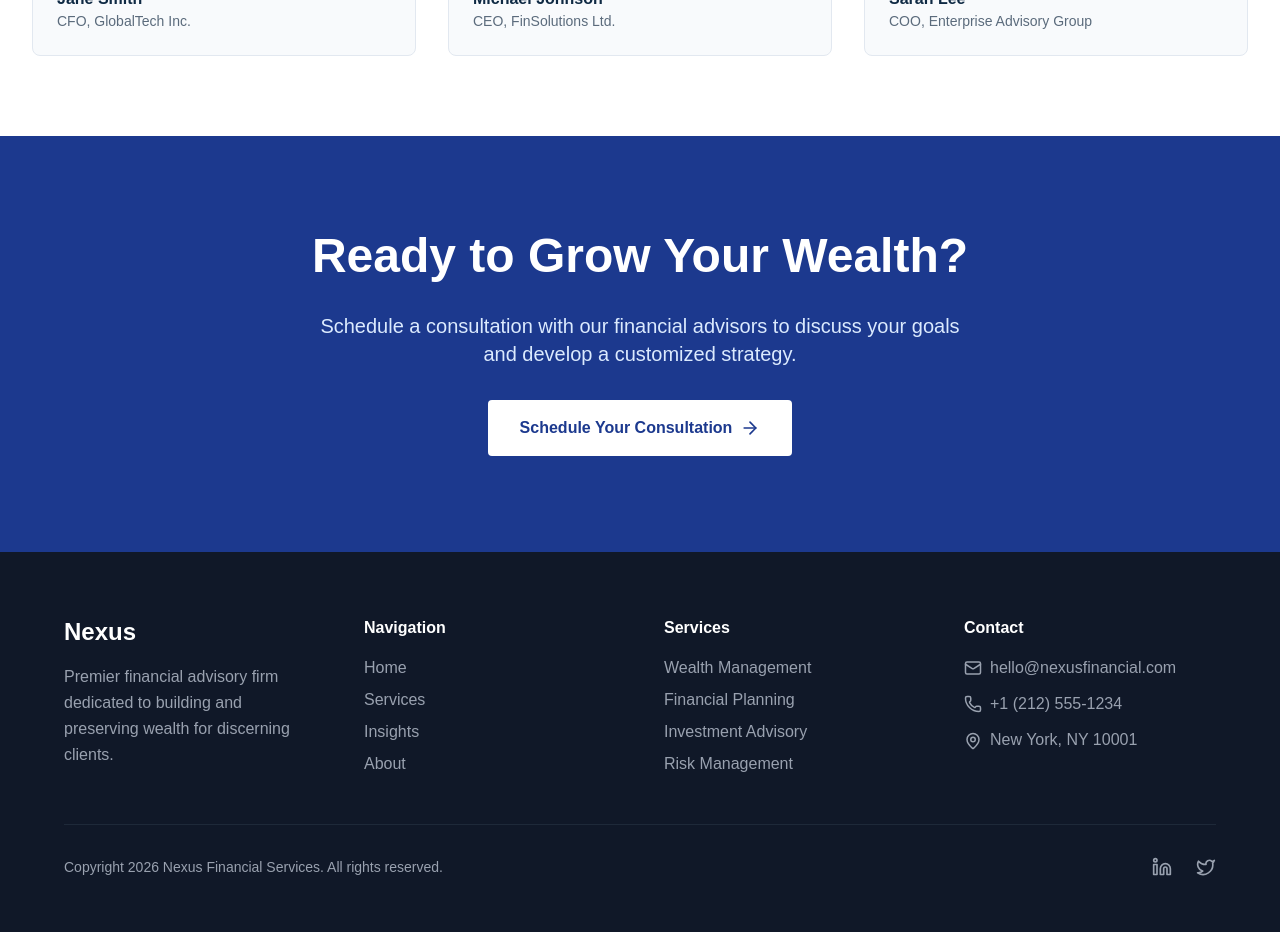
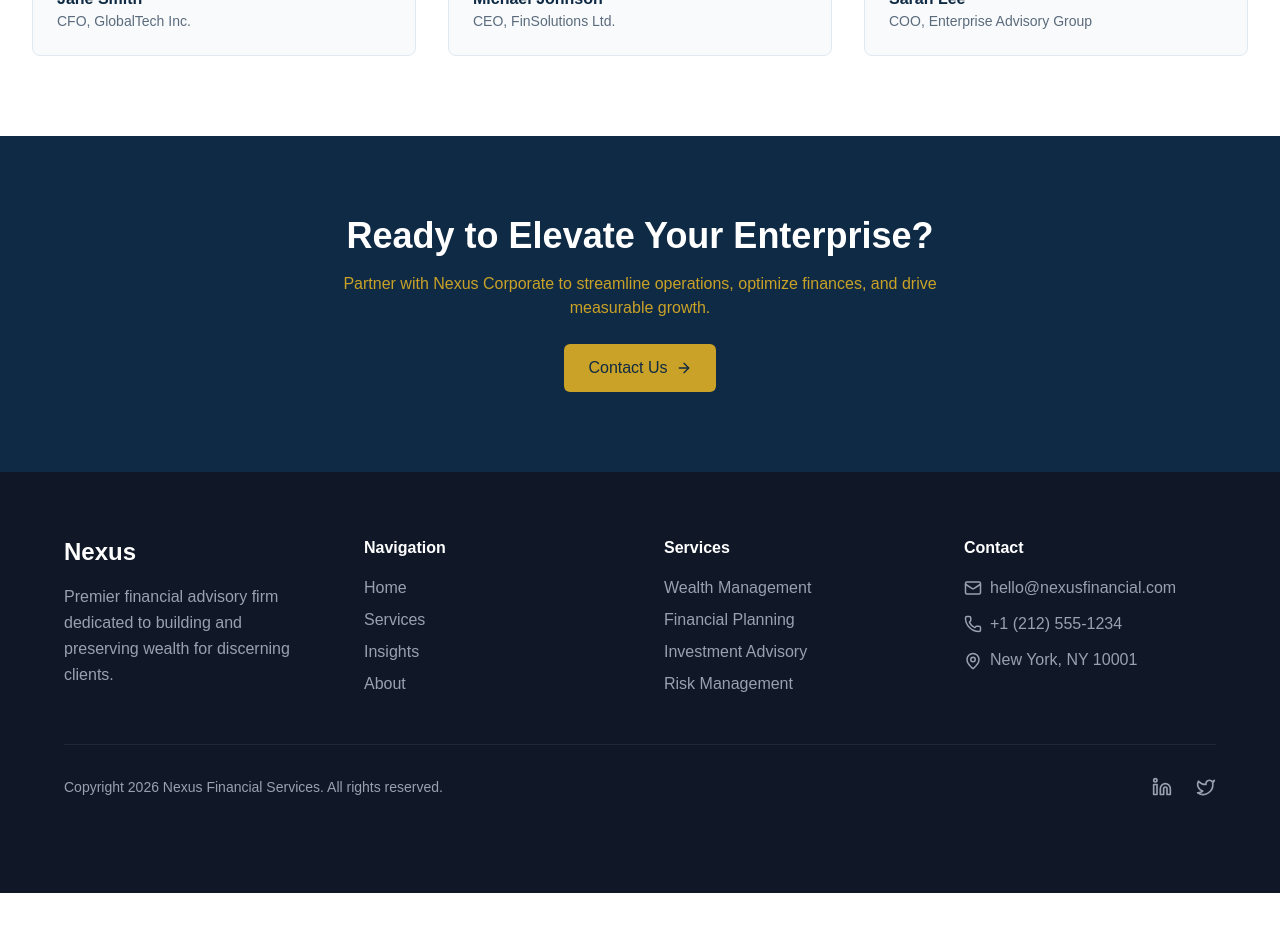
Before and after one commit to primyst/nexus, a Next.js app in the folder my-app/: page / in a window 1280 px wide. Shown: the part 2660-3592 px from the top of the page. After the commit the page ends 3553 px from the top, so only its background shows below. Built offline with nearby package versions, Linux system fonts and the light colour scheme.

Commit message:
Update CTA.tsx

```diff
--- a/my-app/components/CTA.tsx
+++ b/my-app/components/CTA.tsx
@@ -1,26 +1,26 @@
-'use client';
-
+import React from 'react';
 import Link from 'next/link';
 import { ArrowRight } from 'lucide-react';
 
-export default function CTA() {
+const CTA: React.FC = () => {
   return (
-    <section className="py-24 px-6 bg-blue-900 text-white">
-      <div className="max-w-4xl mx-auto text-center space-y-8">
-        <h2 className="text-4xl md:text-5xl font-bold">
-          Ready to Grow Your Wealth?
+    <section className="bg-[#0F2A44] py-20">
+      <div className="mx-auto max-w-7xl px-4 sm:px-6 lg:px-8 text-center animate-fade-in">
+        <h2 className="text-3xl font-semibold text-white sm:text-4xl mb-4">
+          Ready to Elevate Your Enterprise?
         </h2>
-        <p className="text-xl text-blue-100 max-w-2xl mx-auto">
-          Schedule a consultation with our financial advisors to discuss your goals and develop a customized strategy.
+        <p className="text-[#C9A227] mb-6 max-w-2xl mx-auto">
+          Partner with Nexus Corporate to streamline operations, optimize finances, and drive measurable growth.
         </p>
         <Link
           href="/contact"
-          className="inline-flex items-center gap-2 px-8 py-4 bg-white text-blue-900 rounded font-semibold hover:bg-gray-100 transition-smooth"
+          className="inline-flex items-center gap-2 bg-[#C9A227] text-[#0F2A44] px-6 py-3 rounded-md font-medium transition hover:bg-[#1E6F5C] hover:text-white"
         >
-          Schedule Your Consultation
-          <ArrowRight size={20} />
+          Contact Us <ArrowRight size={16} />
         </Link>
       </div>
     </section>
   );
-}
+};
+
+export default CTA;
```
